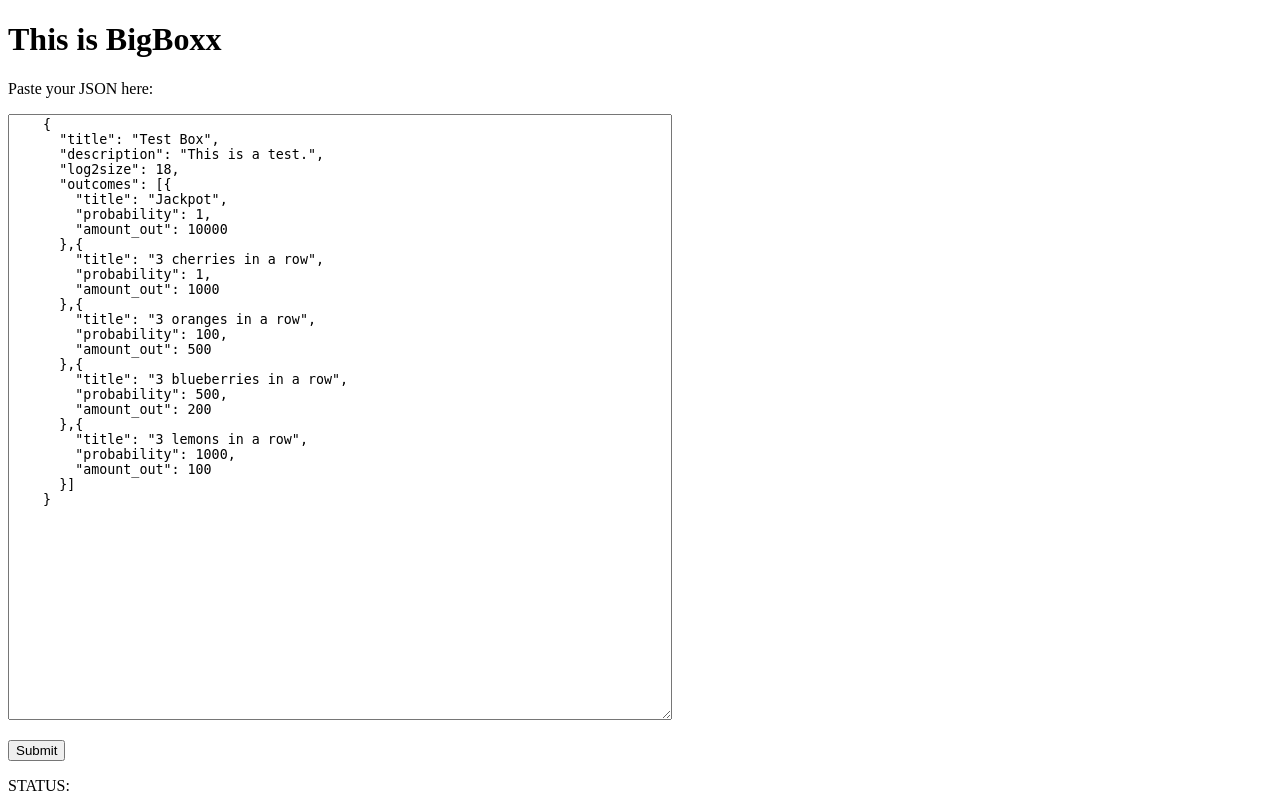
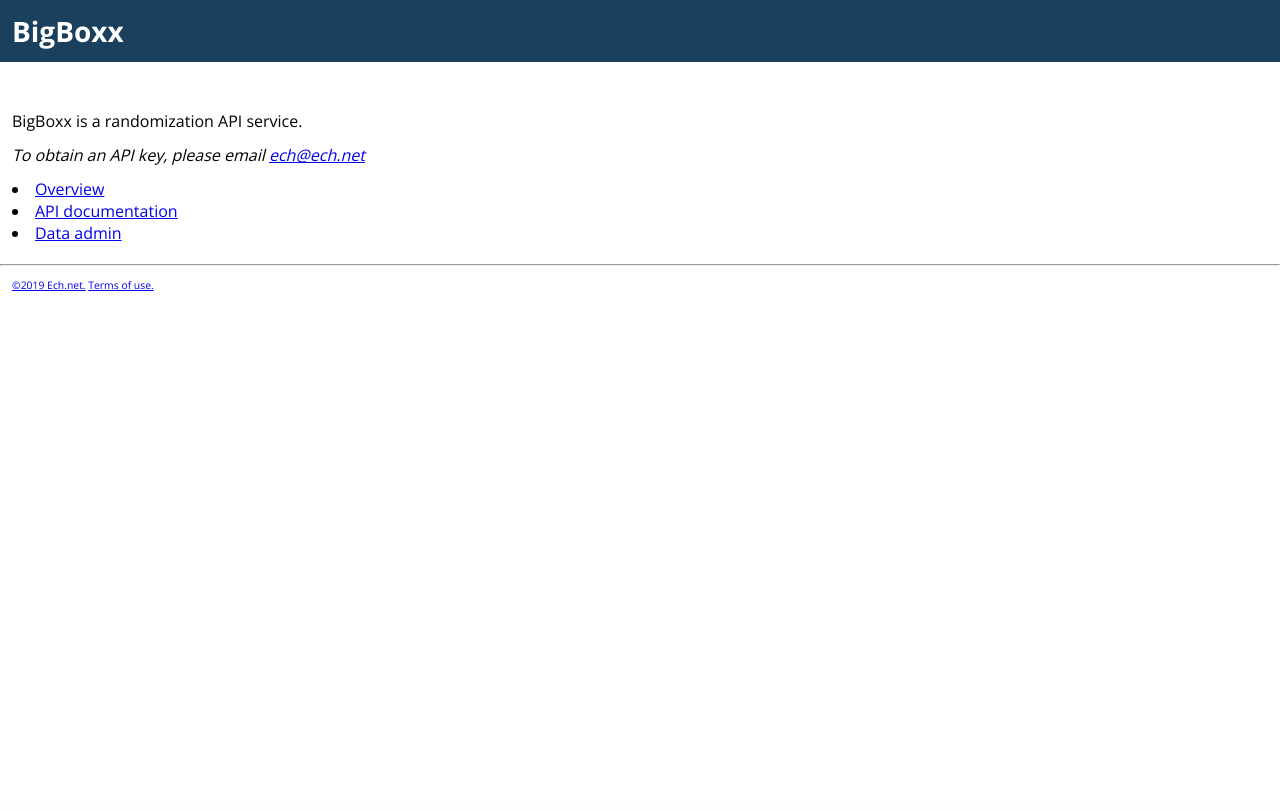
Before and after one commit to EchNet/bigboxx, a Django app: page / in a window 1280 px wide. After the commit the page ends 291 px from the top, so only its background shows below. Run offline with Django 3.2, Linux system fonts and the light colour scheme; parts of the project's set-up code (start-up, migrations or seed data) failed here and were passed over; some libraries are stand-ins or nearby versions.

Commit message:
It takes shape.

```diff
--- a/apps/api/urls.py
+++ b/apps/api/urls.py
@@ -7,7 +7,8 @@ import api.views as api_views
 
 urlpatterns = [
     # Methods
-    url(r'^boxdef/validate', api_views.ValidateBoxDefinition.as_view()),
+    url(r'^boxx/?$', api_views.BoxDefinitionsView.as_view()),
+    url(r'^boxx/validate/?$', api_views.ValidateBoxDefinition.as_view()),
     # Authentication
     url(r'^token-refresh/', refresh_jwt_token),
     url(r'^token-verify/', verify_jwt_token),
--- a/bigboxx/settings.py
+++ b/bigboxx/settings.py
@@ -44,8 +44,6 @@ INSTALLED_APPS = (
     "django_object_actions",
     "djcelery_email",
     "gunicorn",
-    "hijack",
-    "compat",  # for hijack
     "localflavor",
     "phonenumber_field",
     "raven.contrib.django.raven_compat",
@@ -208,10 +206,6 @@ CELERY_BEAT_SCHEDULE = {
     },
 }
 
-# hijack
-HIJACK_LOGIN_REDIRECT_URL = "/"
-HIJACK_LOGOUT_REDIRECT_URL = "/admin/"
-
 # phonenumber_field
 PHONENUMBER_DEFAULT_REGION = "US"
 
--- a/bigboxx/urls.py
+++ b/bigboxx/urls.py
@@ -5,14 +5,16 @@ from django.conf.urls.static import static
 from django.contrib import admin
 from django.conf import settings
 from django.urls import include, path
+from django.views.generic import TemplateView
 
 import bigboxx.views as bigboxx_views
 
 urlpatterns = [
     path("", bigboxx_views.HomeView.as_view(), name="home"),
+    path("overview", TemplateView.as_view(template_name="overview.html"), name="overview"),
+    path("forge", TemplateView.as_view(template_name="forge.html"), name="forge"),
     path("api/1.0/", include("api.urls")),
     path("admin/", admin.site.urls),
-    path("hijack/", include("hijack.urls", namespace="hijack")),
 ]
 
 if settings.SERVE_MEDIA:
--- a/requirements.txt
+++ b/requirements.txt
@@ -27,7 +27,6 @@ django-celery-email==2.0.2
 django-compat==1.0.15
 django-cors-headers==3.1.0
 django-extensions==2.2.1
-django-hijack==2.1.10
 django-import-export==1.2.0
 django-localflavor==2.2
 django-object-actions==1.1.0
--- /dev/null
+++ b/templates/base.html
@@ -0,0 +1,76 @@
+<!doctype html>
+<html lang="en">
+
+<head>
+  <meta charset="utf-8" />
+  <meta name="viewport" content="width=device-width, initial-scale=1, shrink-to-fit=no">
+  <meta name="description" content="">
+  <meta name="author" content="">
+  <meta name="theme-color" content="#ffffff">
+  <meta name="viewport" content="width=device-width,initial-scale=1">
+  <meta name="mobile-web-app-capable" content="yes">
+  <title>BigBoxx</title>
+  <script type="text/javascript" src="https://ajax.googleapis.com/ajax/libs/jquery/3.2.1/jquery.min.js"></script>
+  <style>
+    @import url('https://fonts.googleapis.com/css?family=Open+Sans:300,400,600,700');
+    body {
+      position: relative;
+      padding: 0;
+      margin: 0;
+      font-family: 'Open Sans', sans-serif;
+    }
+    h1 {
+      background-color: #1a405e;
+      width: 100%;
+      margin: 0;
+      padding: 12px;
+      color: white;
+      font-size: 28px;
+      cursor: pointer;
+    }
+    #content {
+      margin-top: 24px;
+      padding: 12px;
+    }
+    .footer {
+      padding: 0 12px;
+    }
+    p {
+      margin: 12px 0;
+      padding: 0;
+    }
+    .push-top { margin-top: 20px; }
+    .push-bottom { margin-bottom: 20px; }
+    .push-y { margin-top: 20px; margin-bottom: 20px; }
+    .bold { font-weight: bold; }
+    .text-right { text-align: right; }
+    .text-small { font-size: .65rem; }
+    .text-strikethru { text-decoration: line-through; }
+    .text-warning { color: red!important; }
+    .muted { color: #9e9e9e; }
+  </style>
+  {% block header %}
+  {% endblock header %}
+</head>
+
+<body>
+  <h1 onclick="window.location='/'">BigBoxx</h1>
+
+  <div id="content">
+    {% block content %}
+    {% endblock content %}
+  </div>
+
+  <hr>
+  <div class="footer">
+    <div class="col-sm-12 push-bottom">
+      <p class="text-small muted push-bottom">
+        <a href="http://ech.net" target="_home">©2019 Ech.net.</a>
+        <a href="static/terms.html" target="_terms">Terms of use.</a>
+      </p>
+    </div>
+  </div>
+</body>
+{% block footer %}
+{% endblock footer %}
+</html>
--- /dev/null
+++ b/templates/docs.html
@@ -0,0 +1,5 @@
+{% extends "base.html" %}
+
+{% block content %}
+  <p>Coming soon...</p>
+{% endblock %}
--- a/templates/home.html
+++ b/templates/home.html
@@ -1,75 +1,10 @@
-<!doctype html>
-<html lang="en">
+{% extends "base.html" %}
 
-<head>
-  <meta charset="utf-8" />
-  <meta name="viewport" content="width=device-width, initial-scale=1, shrink-to-fit=no">
-  <meta name="description" content="">
-  <meta name="author" content="">
-  <meta name="theme-color" content="#ffffff">
-  <meta name="viewport" content="width=device-width,initial-scale=1">
-  <meta name="mobile-web-app-capable" content="yes">
-  <title>BigBoxx</title>
-  <script type="text/javascript" src="https://ajax.googleapis.com/ajax/libs/jquery/3.2.1/jquery.min.js"></script>
-</head>
+{% block content %}
+  <p>BigBoxx is a randomization API service.</p>
+  <p><i>To obtain an API key, please email <a href="mailto:ech@ech.net">ech@ech.net</a></i>
 
-<body>
-  <h1>This is BigBoxx</h1>
-
-  <p>Paste your JSON here:</p>
-
-  <textarea id="box_definition_input" rows="40" cols="80">
-    {
-      "title": "Test Box",
-      "description": "This is a test.",
-      "log2size": 18,
-      "outcomes": [{
-        "title": "Jackpot",
-        "probability": 1,
-        "amount_out": 10000
-      },{
-        "title": "3 cherries in a row",
-        "probability": 1,
-        "amount_out": 1000
-      },{
-        "title": "3 oranges in a row",
-        "probability": 100,
-        "amount_out": 500
-      },{
-        "title": "3 blueberries in a row",
-        "probability": 500,
-        "amount_out": 200
-      },{
-        "title": "3 lemons in a row",
-        "probability": 1000,
-        "amount_out": 100
-      }]
-    }
-  </textarea>
-
-  <p><button type="submit">Submit</button></p>
-
-  <p>STATUS: <span id="status_bar"></span></p>
-
-  <script type="text/javascript">
-    $(document).ready(function() {
-      $("button[type=submit]").on("click", function() {
-        $("#status_bar").text("WORKING...");
-        var json = $("textarea").val();
-        $.ajax({
-          type: "POST",
-          url: "/api/1.0/boxdef/validate",
-          data: json,
-          contentType: "application/json"
-        })
-        .done(function(results) {
-          $("#status_bar").text(JSON.stringify(results));
-        })
-        .fail(function(error) {
-          $("#status_bar").text(JSON.stringify(error.responseText));
-        });
-      });
-    });
-  </script>
-</body>
-</html>
+  <li><a href="overview">Overview</a></li>
+  <li><a href="api/1.0/docs">API documentation</a></li>
+  <li><a href="forge">Data admin</a></li>
+{% endblock %}
--- /dev/null
+++ b/templates/overview.html
@@ -0,0 +1,5 @@
+{% extends "base.html" %}
+
+{% block content %}
+  <p>Coming soon...</p>
+{% endblock %}
```
Also changed, not shown: apps/api/permissions.py (+18 -4 lines), apps/api/serializers.py (+10 -10 lines), apps/api/views.py (+52 -16 lines), static_dev/terms.html (added, +111 -0 lines), templates/forge.html (added, +100 -0 lines), apps/api/migrations/0003_auto_20190821_0925.py (added), 1 other file.
